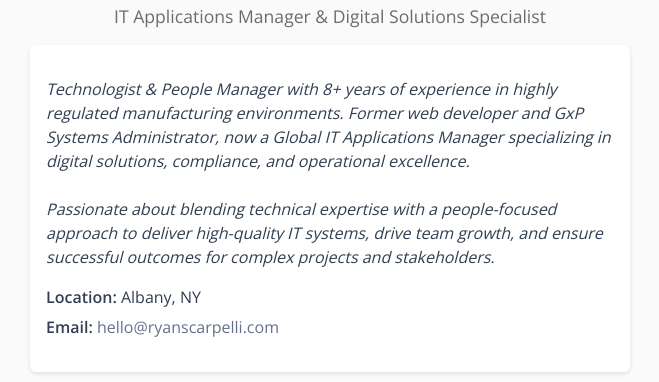
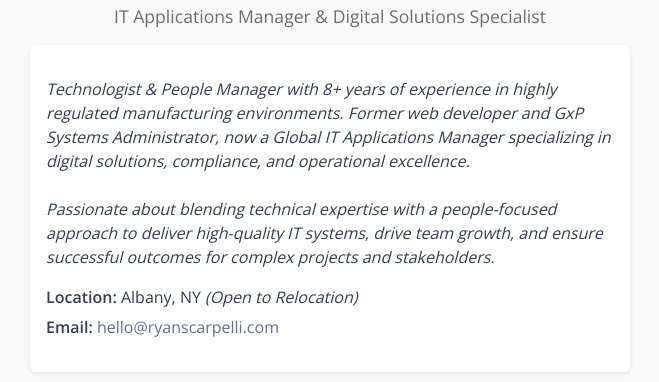
Before and after one commit to ryanscarpelli/ryanscarpelli.github.io, a plain HTML site: page index.html in a window 1280 px wide. Shown: the part 274-656 px from the top of the page, without its empty margins (310-969 px from the left). Drawn offline with nearby package versions, Linux system fonts and the light colour scheme.

Commit message:
Update bio with location and relocation info
Added location detail and relocation note to bio.

```diff
--- a/index.html
+++ b/index.html
@@ -183,7 +183,7 @@
         Passionate about blending technical expertise with a people-focused approach to deliver high-quality IT systems, drive team growth, and ensure successful outcomes for complex projects and stakeholders.</em>
       </p>
       <ul>
-        <li><strong>Location:</strong> Albany, NY</li>
+        <li><strong>Location:</strong> Albany, NY <em>(Open to Relocation)</em></li>
         <li><strong>Email:</strong> <a href="mailto:hello@ryanscarpelli.com">hello@ryanscarpelli.com</a></li>
       </ul>
     </div>
```
